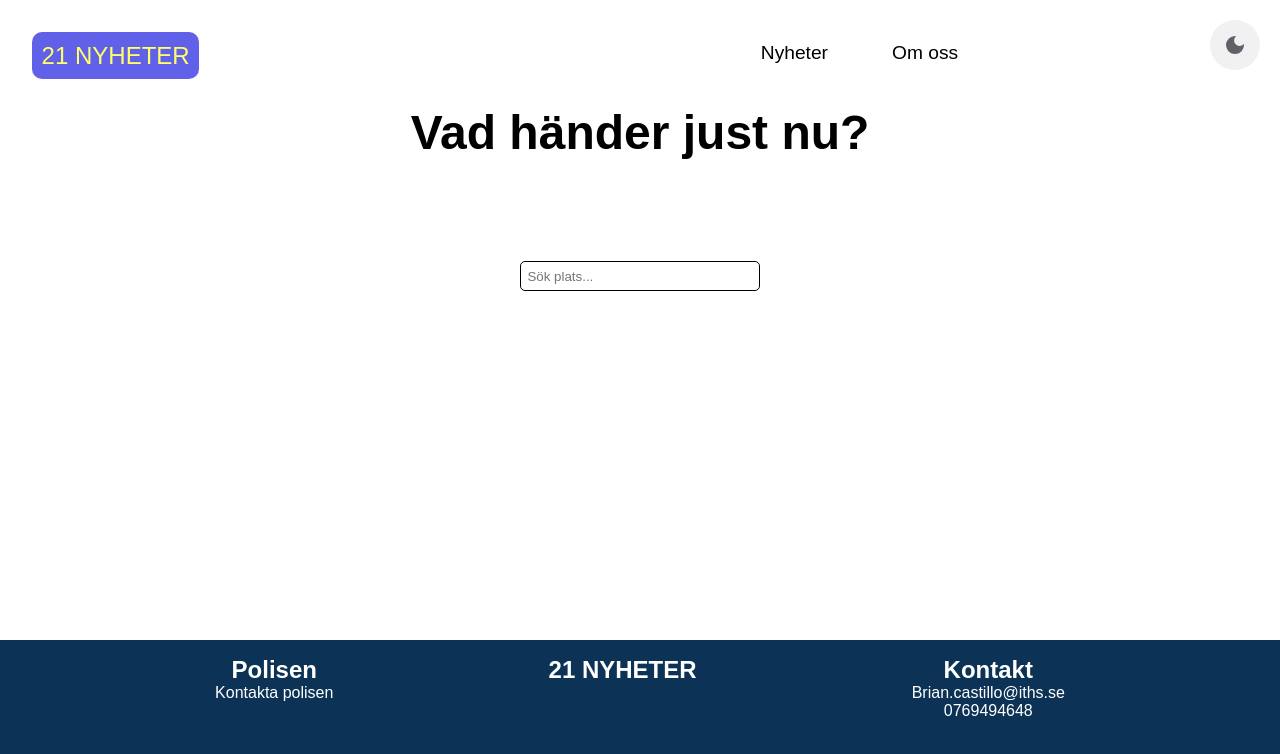
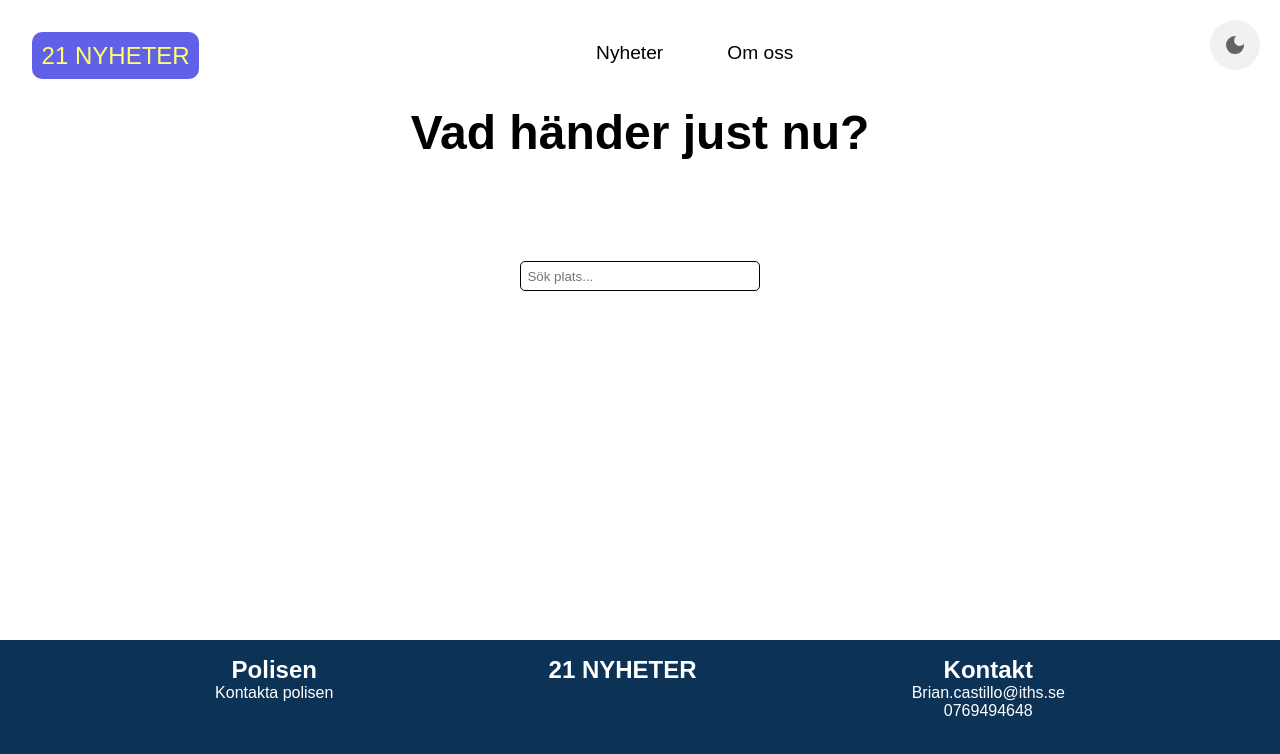
Before and after one commit to BickeB/Police-News-Events-Webpage, a plain HTML site: page index.html in a window 1280 px wide. Drawn offline with Linux system fonts and the light colour scheme; no server answers; a web font is replaced by a local one.

Commit message:
centered nav

```diff
--- a/style.css
+++ b/style.css
@@ -95,10 +95,6 @@ nav a {
 
 nav a:hover {
   color: var(--nav-item-hover-color);
-}
-
-.nav-links {
-  margin-left: 10.3rem;
 }
 
 .nav-item {
```
